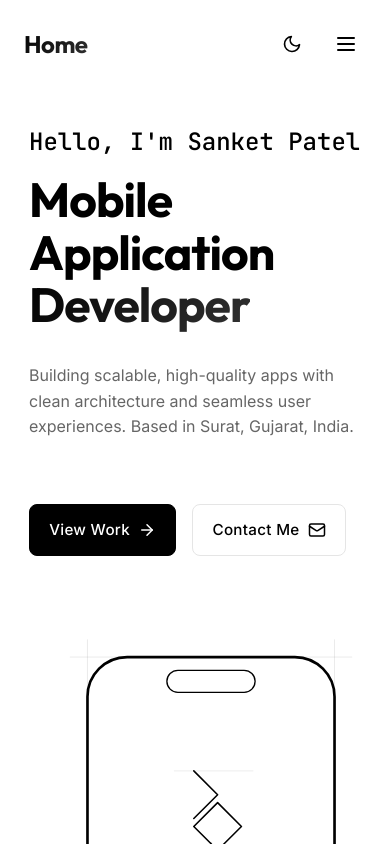
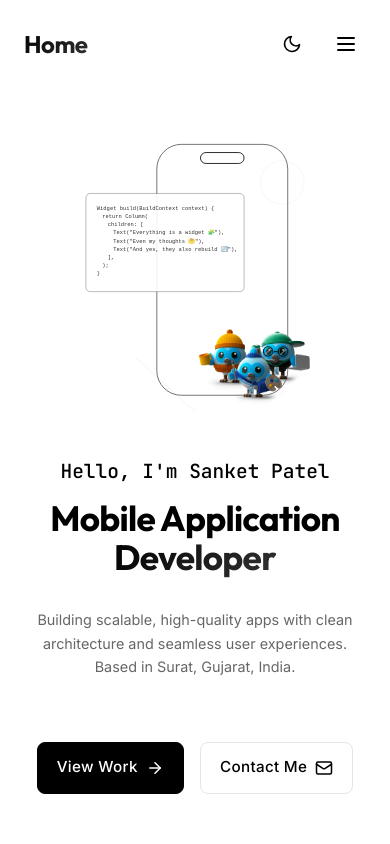
Before and after one commit to s4nk37/s4nk37.github.io, a React (Vite) app: page / in a window 390 px wide. Shown: the top 844 px of the page. Built offline with nearby package versions, Linux system fonts and the light colour scheme.

Commit message:
feat: Refactor Hero section layout, replace mobile animation with a Dart code block and Dashatars image, and adjust text sizes.

```diff
--- a/src/components/Layout/Navbar.tsx
+++ b/src/components/Layout/Navbar.tsx
@@ -21,7 +21,6 @@ const Navbar: React.FC<NavbarProps> = ({ theme, toggleTheme }) => {
     }, []);
 
     const navLinks = [
-        { name: 'Home', href: '#home' },
         { name: 'About', href: '#about' },
         { name: 'Skills', href: '#skills' },
         { name: 'Projects', href: '#projects' },
--- a/src/components/Sections/Hero.tsx
+++ b/src/components/Sections/Hero.tsx
@@ -12,21 +12,14 @@ const Hero: React.FC = () => {
             justifyContent: 'center',
             paddingTop: 'var(--spacing-xl)'
         }}>
-            <div className="container" style={{
-                display: 'flex',
-                alignItems: 'center',
-                justifyContent: 'space-between',
-                flexDirection: 'row',
-                flexWrap: 'wrap',
-                gap: '4rem'
-            }}>
-                <div style={{ flex: 1, minWidth: '300px', textAlign: 'left' }}>
+            <div className="container hero-content">
+                <div className="hero-text">
                     <motion.h2
                         initial={{ opacity: 0, y: 20 }}
                         animate={{ opacity: 1, y: 0 }}
                         transition={{ duration: 0.5 }}
                         style={{
-                            fontSize: 'clamp(1.5rem, 5vw, 2rem)',
+                            fontSize: 'clamp(1.1rem, 5vw, 1.5rem)',
                             color: 'var(--primary-color)',
                             marginBottom: 'var(--spacing-sm)',
                             fontWeight: '500',
@@ -41,7 +34,7 @@ const Hero: React.FC = () => {
                         animate={{ opacity: 1, y: 0 }}
                         transition={{ duration: 0.5, delay: 0.1 }}
                         style={{
-                            fontSize: 'clamp(3rem, 10vw, 6rem)',
+                            fontSize: 'clamp(2.2rem, 9vw, 4.5rem)',
                             lineHeight: '1.1',
                             marginBottom: 'var(--spacing-md)',
                             letterSpacing: '-0.02em'
@@ -56,7 +49,7 @@ const Hero: React.FC = () => {
                         animate={{ opacity: 1, y: 0 }}
                         transition={{ duration: 0.5, delay: 0.2 }}
                         style={{
-                            fontSize: 'clamp(1rem, 2vw, 1.25rem)',
+                            fontSize: 'clamp(0.9rem, 2vw, 1.1rem)',
                             color: 'var(--text-secondary)',
                             maxWidth: '600px',
                             marginBottom: 'var(--spacing-lg)'
@@ -84,7 +77,7 @@ const Hero: React.FC = () => {
                     initial={{ opacity: 0, x: 50 }}
                     animate={{ opacity: 1, x: 0 }}
                     transition={{ duration: 0.8, delay: 0.2 }}
-                    style={{ flex: 1, display: 'flex', justifyContent: 'center', minWidth: '300px', paddingLeft: '2rem' }}
+                    className="hero-visual"
                 >
                     <MobileAnimation />
                 </motion.div>
--- a/src/components/Visuals/MobileAnimation.tsx
+++ b/src/components/Visuals/MobileAnimation.tsx
@@ -20,111 +20,72 @@ const MobileAnimation: React.FC = () => {
 
     return (
         <motion.svg
-            width="300"
-            height="480"
-            viewBox="-20 -20 340 520"
+            viewBox="-120 -20 440 520"
             fill="none"
             xmlns="http://www.w3.org/2000/svg"
-            style={{ display: 'inline-block', verticalAlign: 'middle' }}
+            style={{ width: '100%', height: 'auto', maxWidth: '400px', display: 'block' }}
         >
-            {/* Subtle Blueprint/Construction Lines */}
-            <motion.line
-                x1="-10" y1="10" x2="310" y2="10"
-                stroke={blueprintColor} strokeWidth="0.5" strokeDasharray="4 4" strokeOpacity="0.3"
-                variants={drawVariants} custom={0} initial="hidden" animate="visible"
-            />
-            <motion.line
-                x1="-10" y1="470" x2="310" y2="470"
-                stroke={blueprintColor} strokeWidth="0.5" strokeDasharray="4 4" strokeOpacity="0.3"
-                variants={drawVariants} custom={0.2} initial="hidden" animate="visible"
-            />
-            <motion.line
-                x1="10" y1="-10" x2="10" y2="490"
-                stroke={blueprintColor} strokeWidth="0.5" strokeDasharray="4 4" strokeOpacity="0.3"
-                variants={drawVariants} custom={0.4} initial="hidden" animate="visible"
-            />
-            <motion.line
-                x1="290" y1="-10" x2="290" y2="490"
-                stroke={blueprintColor} strokeWidth="0.5" strokeDasharray="4 4" strokeOpacity="0.3"
-                variants={drawVariants} custom={0.6} initial="hidden" animate="visible"
-            />
-
             {/* iPhone-style Frame */}
             <motion.rect
-                x="10" y="10" width="280" height="460" rx="45"
-                stroke={strokeColor} strokeWidth="3"
+                x="30" y="10" width="240" height="460" rx="45"
+                stroke={strokeColor} strokeWidth="1"
                 variants={drawVariants} custom={1} initial="hidden" animate="visible"
             />
 
-            {/* Notch / Dynamic Island Area */}
+            {/* Notch */}
             <motion.rect
-                x="100" y="25" width="100" height="25" rx="12.5"
+                x="110" y="25" width="80" height="20" rx="10"
                 stroke={strokeColor} strokeWidth="1.5"
                 variants={drawVariants} custom={1.5} initial="hidden" animate="visible"
             />
 
-            {/* Flutter Logo (Accurate Linear Geometry) */}
-            <motion.g transform="translate(90, 130) scale(0.9)">
-                {/* Top Wing */}
-                <motion.path
-                    d="M45 10 L75 40 L45 70"
-                    stroke={strokeColor} strokeWidth="2" strokeLinecap="round" strokeLinejoin="round"
-                    variants={drawVariants} custom={2.0} initial="hidden" animate="visible"
+            {/* Code Block Overlay */}
+            <motion.g
+                initial={{ opacity: 0, x: -20 }}
+                animate={{ opacity: 1, x: 0 }}
+                transition={{ delay: 1.5, duration: 0.8 }}
+            >
+                {/* Glass Background */}
+                <rect
+                    x="-100" y="100" width="290" height="180" rx="8"
+                    fill="var(--bg-color)" fillOpacity="0.9"
+                    stroke={strokeColor} strokeWidth="0.5"
                 />
-                {/* Bottom Wing & Triangle */}
-                <motion.path
-                    d="M45 80 L75 50 L105 80 L75 110 L45 80"
-                    stroke={strokeColor} strokeWidth="2" strokeLinecap="round" strokeLinejoin="round"
-                    variants={drawVariants} custom={2.3} initial="hidden" animate="visible"
-                />
-                {/* Construction Lines for Logo */}
-                <motion.line
-                    x1="20" y1="10" x2="120" y2="10"
-                    stroke={blueprintColor} strokeWidth="0.5" strokeDasharray="2 2" strokeOpacity="0.3"
-                    variants={drawVariants} custom={2.1} initial="hidden" animate="visible"
-                />
-                <motion.line
-                    x1="20" y1="110" x2="120" y2="110"
-                    stroke={blueprintColor} strokeWidth="0.5" strokeDasharray="2 2" strokeOpacity="0.3"
-                    variants={drawVariants} custom={2.4} initial="hidden" animate="visible"
-                />
+
+                {/* Dart Code */}
+                <text x="-80" y="130" fontFamily="monospace" fontSize="10" fill={strokeColor} opacity="0.8">
+                    <tspan x="-80" dy="0">Widget build(BuildContext context) {'{'}</tspan>
+                    <tspan x="-70" dy="15">return Column(</tspan>
+                    <tspan x="-60" dy="15">children: [</tspan>
+                    <tspan x="-50" dy="15">Text("Everything is a widget 🧩"),</tspan>
+                    <tspan x="-50" dy="15">Text("Even my thoughts 🤔"),</tspan>
+                    <tspan x="-50" dy="15">Text("And yes, they also rebuild 🔄"),</tspan>
+                    <tspan x="-60" dy="15">],</tspan>
+                    <tspan x="-70" dy="15">);</tspan>
+                    <tspan x="-80" dy="15">{'}'}</tspan>
+                </text>
             </motion.g>
 
-            {/* React Native Logo (Linear/Outline) */}
-            <motion.g transform="translate(90, 280) scale(0.9)">
-                <motion.ellipse
-                    cx="60" cy="60" rx="55" ry="22" transform="rotate(30 60 60)"
-                    stroke={strokeColor} strokeWidth="1.5"
-                    variants={drawVariants} custom={3.0} initial="hidden" animate="visible"
-                />
-                <motion.ellipse
-                    cx="60" cy="60" rx="55" ry="22" transform="rotate(-30 60 60)"
-                    stroke={strokeColor} strokeWidth="1.5"
-                    variants={drawVariants} custom={3.2} initial="hidden" animate="visible"
-                />
-                <motion.ellipse
-                    cx="60" cy="60" rx="55" ry="22" transform="rotate(90 60 60)"
-                    stroke={strokeColor} strokeWidth="1.5"
-                    variants={drawVariants} custom={3.4} initial="hidden" animate="visible"
-                />
-                <motion.circle
-                    cx="60" cy="60" r="9"
-                    stroke={strokeColor} strokeWidth="1.5"
-                    variants={drawVariants} custom={3.6} initial="hidden" animate="visible"
-                />
-                {/* Construction Circle for Logo */}
-                <motion.circle
-                    cx="60" cy="60" r="65"
-                    stroke={blueprintColor} strokeWidth="0.5" strokeDasharray="2 2" strokeOpacity="0.3"
-                    variants={drawVariants} custom={3.1} initial="hidden" animate="visible"
-                />
-            </motion.g>
+            {/* Dashatars Image */}
+            <motion.image
+                href="/Dashatars.png"
+                x="100" y="310" width="260" height="210"
+                preserveAspectRatio="xMidYMid contain"
+                initial={{ opacity: 0, y: 20 }}
+                animate={{ opacity: 1, y: 0 }}
+                transition={{ delay: 2, duration: 0.8 }}
+            />
 
-            {/* Connecting Line */}
-            <motion.line
-                x1="150" y1="220" x2="150" y2="280"
-                stroke={strokeColor} strokeWidth="0.5" strokeDasharray="4 4"
-                variants={drawVariants} custom={2.8} initial="hidden" animate="visible"
+            {/* Decorative Elements */}
+            <motion.circle
+                cx="260" cy="80" r="40"
+                stroke={blueprintColor} strokeWidth="0.5" strokeDasharray="4 4" strokeOpacity="0.2"
+                variants={drawVariants} custom={0.5} initial="hidden" animate="visible"
+            />
+            <motion.path
+                d="M-10 400 L100 500"
+                stroke={blueprintColor} strokeWidth="0.5" strokeOpacity="0.3"
+                variants={drawVariants} custom={0.8} initial="hidden" animate="visible"
             />
 
         </motion.svg>
--- a/src/styles/global.css
+++ b/src/styles/global.css
@@ -392,3 +392,68 @@ button {
     opacity: 0.8;
     transform: translateY(-1px);
 }
+
+/* Hero Section Responsive Styles */
+.hero-content {
+    display: flex;
+    align-items: center;
+    justify-content: space-between;
+    flex-wrap: wrap;
+    gap: 4rem;
+}
+
+.hero-text {
+    flex: 1;
+    min-width: 300px;
+    text-align: left;
+}
+
+.hero-visual {
+    flex: 1;
+    display: flex;
+    justify-content: center;
+    min-width: 300px;
+    padding-left: 2rem;
+}
+
+@media (max-width: 968px) {
+    .hero-content {
+        flex-direction: column-reverse;
+        gap: 3rem;
+        padding-top: 2rem;
+    }
+
+    .hero-text {
+        min-width: 100%;
+        text-align: center;
+        display: flex;
+        flex-direction: column;
+        align-items: center;
+    }
+
+    .hero-text p {
+        margin-left: auto;
+        margin-right: auto;
+    }
+
+    .hero-visual {
+        min-width: 100%;
+        padding-left: 0;
+        margin-bottom: 1rem;
+    }
+
+    .hero-visual svg {
+        max-width: 240px !important;
+        /* Smaller size for mobile */
+    }
+}
+
+@media (max-width: 480px) {
+    .container {
+        padding: 0 1.25rem;
+    }
+
+    .hero-content {
+        gap: 2rem;
+    }
+}
```
Also changed, not shown: public/Dashatars.png (added).
